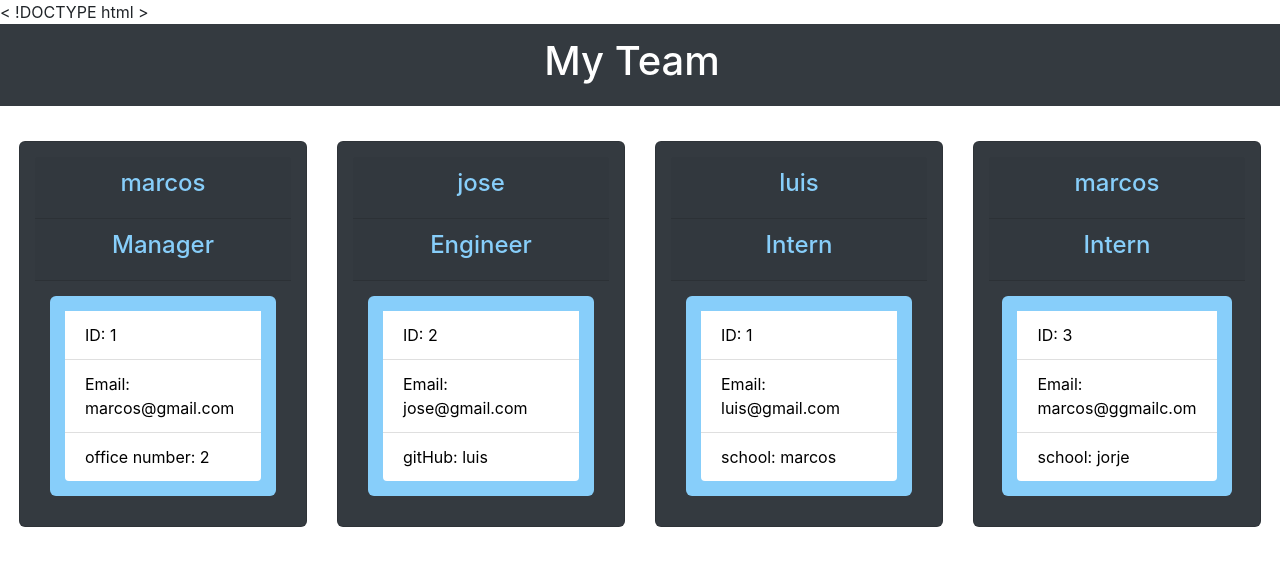
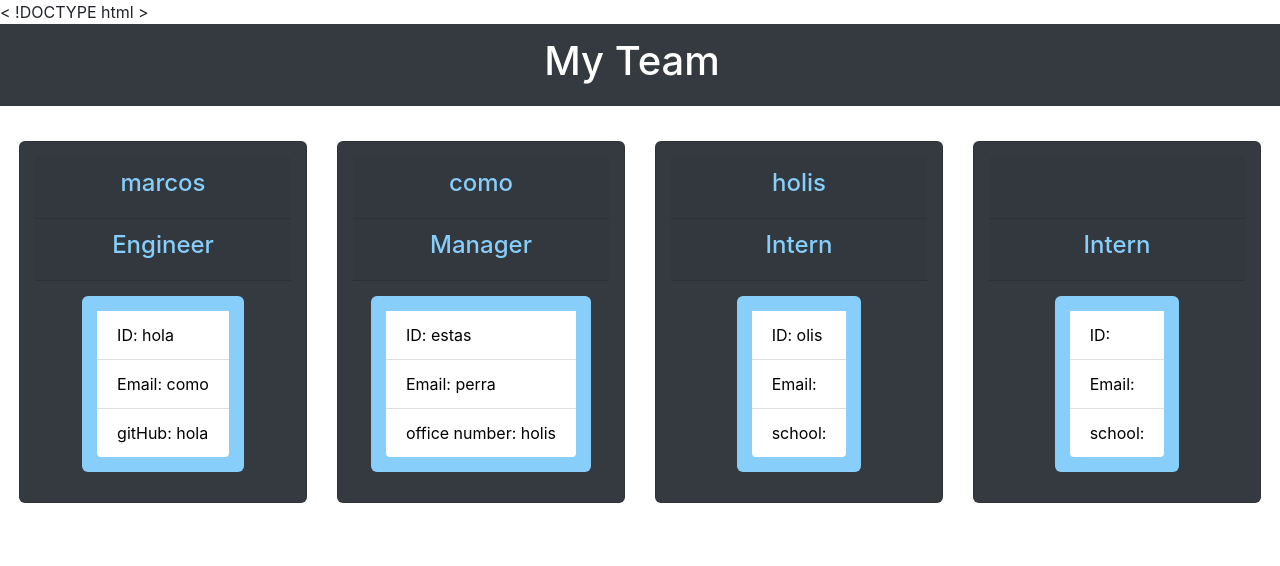
Before and after one commit to MarcosSotel0/Team-Profile-Generator, a website: page newfile.html in a window 1280 px wide. Drawn offline with nearby package versions, Linux system fonts and the light colour scheme.

```diff
--- a/newfile.html
+++ b/newfile.html
@@ -55,33 +55,33 @@
                 </div>
 
                 <div class="col card-header">
+                    <h4>Engineer</h4 >
+                </div >
+
+                <ul class="list-group list-group-flush text">
+                    <li class="list-group-item">ID: hola</li>
+                    <li class="list-group-item">Email: como</li>
+                    <li class="list-group-item"> gitHub: hola</li>
+                </ul>
+
+            </div > <div class="card bg-dark justify-content-center align-items-center" style="width: 18rem;">
+                <div class="col card-header">
+                    <h4>como</h4>
+                </div>
+
+                <div class="col card-header">
                     <h4>Manager</h4 >
                 </div >
 
                 <ul class="list-group list-group-flush text">
-                    <li class="list-group-item">ID: 1</li>
-                    <li class="list-group-item">Email: marcos@gmail.com</li>
-                    <li class="list-group-item"> office number: 2</li>
+                    <li class="list-group-item">ID: estas</li>
+                    <li class="list-group-item">Email: perra</li>
+                    <li class="list-group-item"> office number: holis</li>
                 </ul>
 
             </div > <div class="card bg-dark justify-content-center align-items-center" style="width: 18rem;">
                 <div class="col card-header">
-                    <h4>jose</h4>
-                </div>
-
-                <div class="col card-header">
-                    <h4>Engineer</h4 >
-                </div >
-
-                <ul class="list-group list-group-flush text">
-                    <li class="list-group-item">ID: 2</li>
-                    <li class="list-group-item">Email: jose@gmail.com</li>
-                    <li class="list-group-item"> gitHub: luis</li>
-                </ul>
-
-            </div > <div class="card bg-dark justify-content-center align-items-center" style="width: 18rem;">
-                <div class="col card-header">
-                    <h4>luis</h4>
+                    <h4>holis</h4>
                 </div>
 
                 <div class="col card-header">
@@ -89,14 +89,14 @@
                 </div >
 
                 <ul class="list-group list-group-flush text">
-                    <li class="list-group-item">ID: 1</li>
-                    <li class="list-group-item">Email: luis@gmail.com</li>
-                    <li class="list-group-item"> school: marcos</li>
+                    <li class="list-group-item">ID: olis</li>
+                    <li class="list-group-item">Email: </li>
+                    <li class="list-group-item"> school: </li>
                 </ul>
 
             </div > <div class="card bg-dark justify-content-center align-items-center" style="width: 18rem;">
                 <div class="col card-header">
-                    <h4>marcos</h4>
+                    <h4></h4>
                 </div>
 
                 <div class="col card-header">
@@ -104,9 +104,9 @@
                 </div >
 
                 <ul class="list-group list-group-flush text">
-                    <li class="list-group-item">ID: 3</li>
-                    <li class="list-group-item">Email: marcos@ggmailc.om</li>
-                    <li class="list-group-item"> school: jorje</li>
+                    <li class="list-group-item">ID: </li>
+                    <li class="list-group-item">Email: </li>
+                    <li class="list-group-item"> school: </li>
                 </ul>
 
             </div >
```
Also changed, not shown: index.js (+4 -4 lines).
